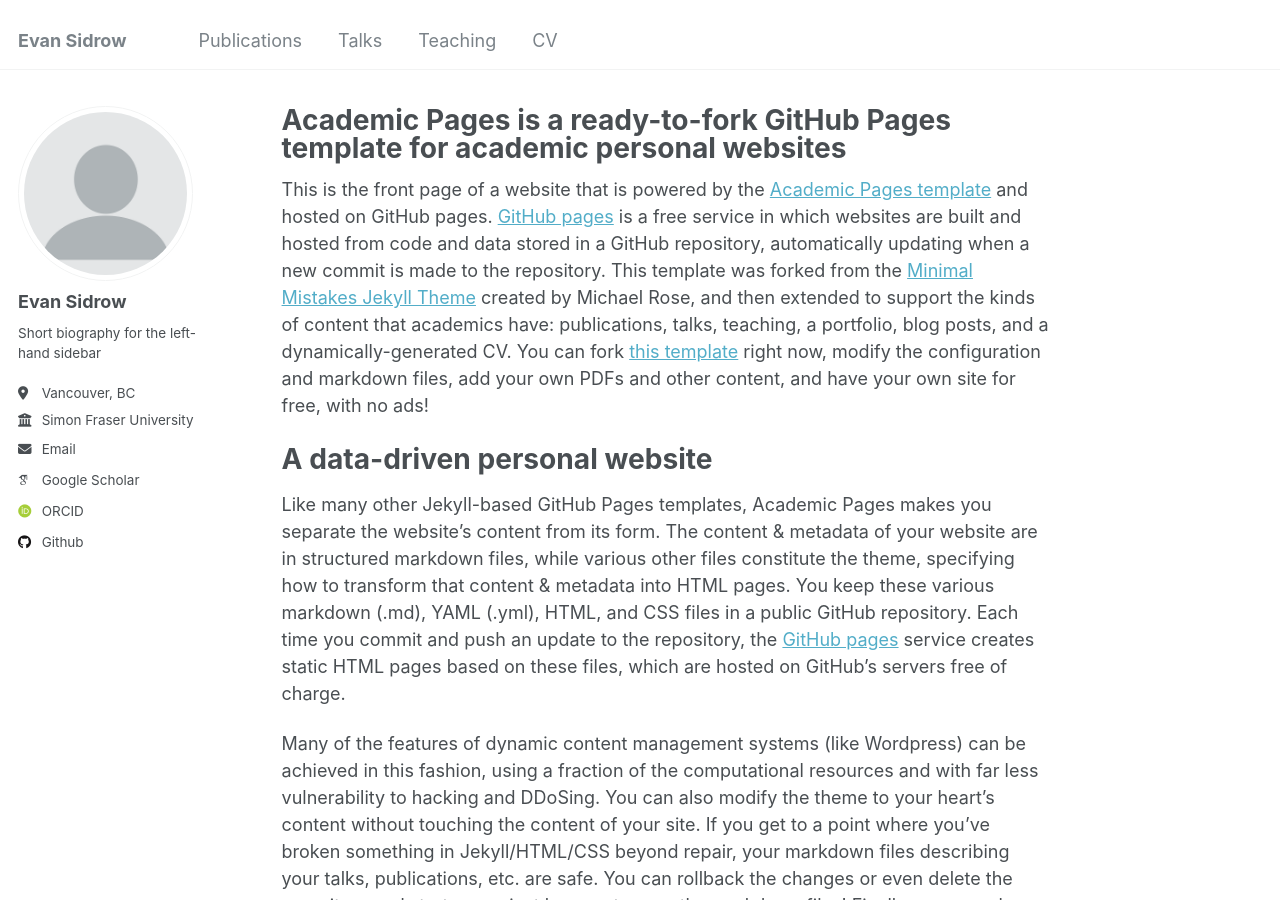
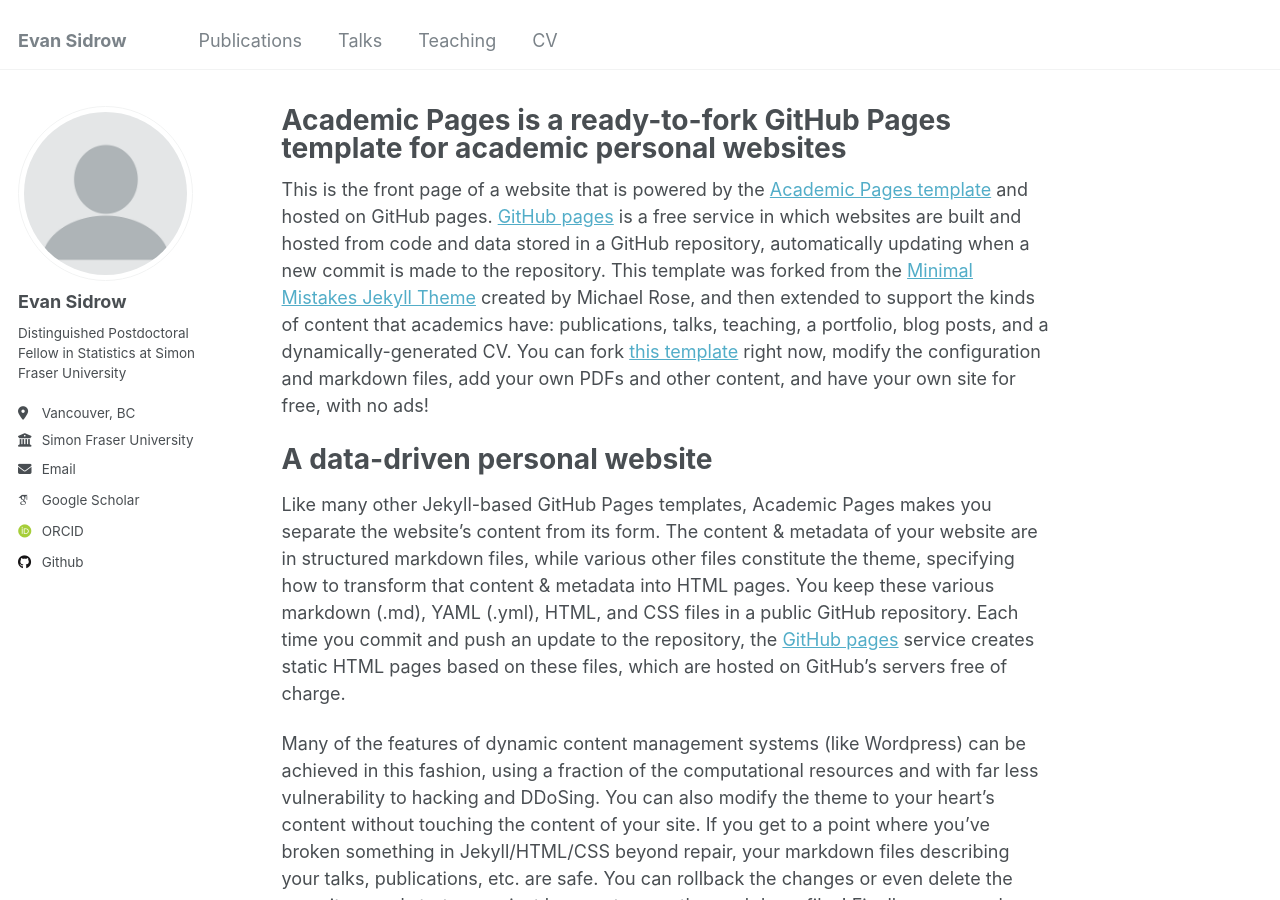
Before and after one commit to EvanSidrow/EvanSidrow.github.io, a Jekyll site: the page built from _pages/about.md, in a window 1280 px wide and 900 px high. Built offline with Jekyll 4.4.1, drawn with Linux system fonts in a browser that asks for light colours; some web fonts are replaced.

Commit message:
Update _config.yml

```diff
--- a/_config.yml
+++ b/_config.yml
@@ -24,7 +24,7 @@ author:
   avatar           : "profile.png"
   name             : "Evan Sidrow"
   pronouns         : # example: "she/her"
-  bio              : "Short biography for the left-hand sidebar"
+  bio              : "Distinguished Postdoctoral Fellow in Statistics at Simon Fraser University"
   location         : "Vancouver, BC"
   employer         : "Simon Fraser University"
   uri              : # URL
```
